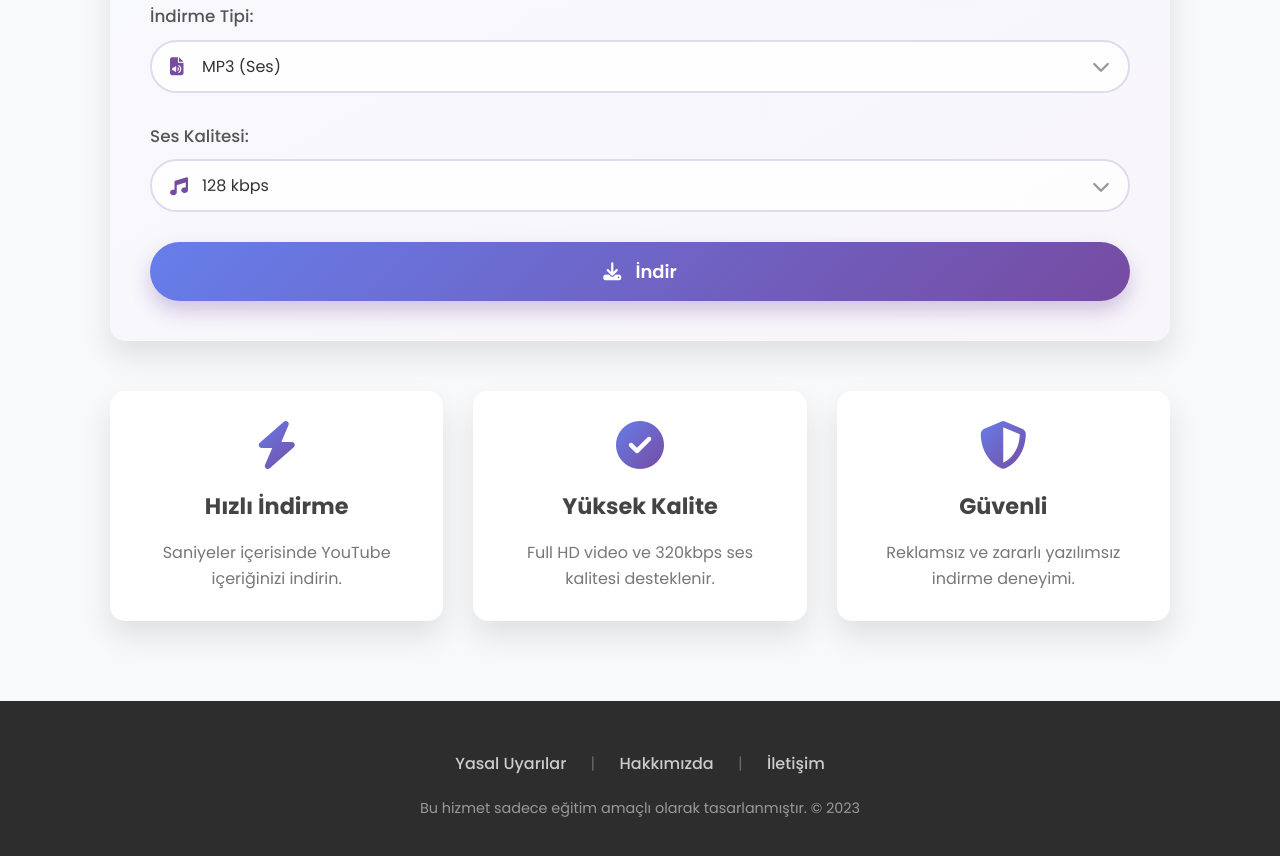
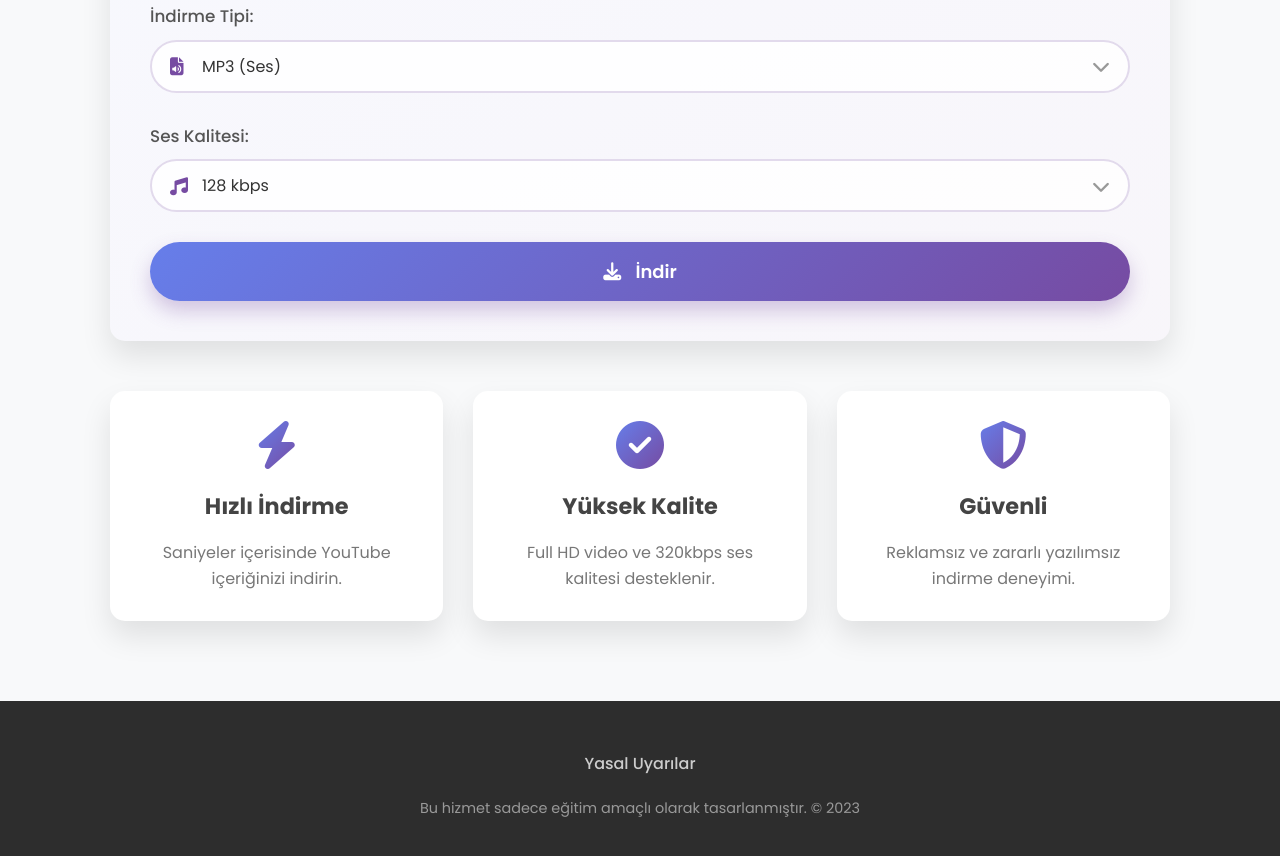
Before and after one commit to DeveloperKubilay/YoutubeDownloaderWebsite, a plain HTML site: page index.html in a window 1280 px wide. Shown: the part 507-1363 px from the top of the page. Drawn offline with nearby package versions, Linux system fonts and the light colour scheme.

Commit message:
footer bölümünden "Hakkımızda" ve "İletişim" bağlantıları kaldırıldı; gereksiz içerik temizlendi. Todo dosyasında güncellemeler yapıldı.

```diff
--- a/index.html
+++ b/index.html
@@ -114,10 +114,6 @@
         <div class="footer-content">
             <div class="footer-links">
                 <a href="warning.html">Yasal Uyarılar</a>
-                <span class="separator">|</span>
-                <a href="#">Hakkımızda</a>
-                <span class="separator">|</span>
-                <a href="#">İletişim</a>
             </div>
             <p class="copyright">Bu hizmet sadece eğitim amaçlı olarak tasarlanmıştır. &copy; 2023</p>
         </div>
```
Also changed, not shown: 1 other file.
